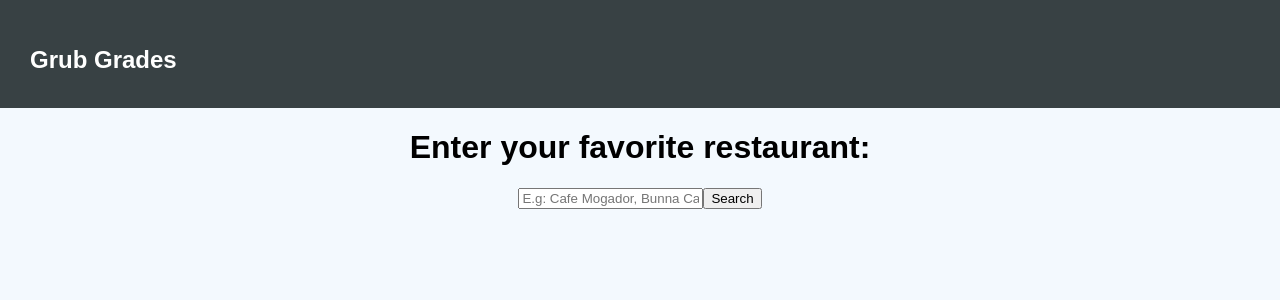
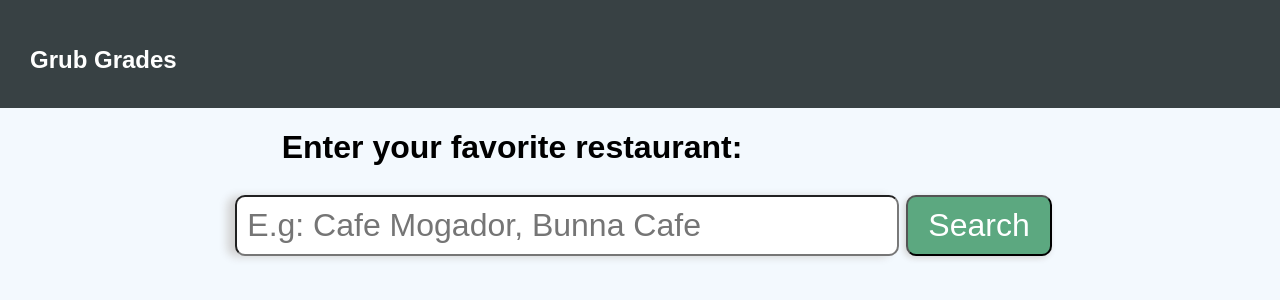
Before and after one commit to Mk-Etlinger/grub-grades, a React (Create React App) app: page / in a window 1280 px wide. Shown: the top 300 px of the page. Built offline with nearby package versions, Linux system fonts and the light colour scheme.

Commit message:
add temp style

```diff
--- a/src/components/Search.js
+++ b/src/components/Search.js
@@ -3,16 +3,39 @@ import React from 'react';
 const Search = ({ handleOnSearchCB, onChangeCB, value }) => {
     return (
         <div>
-            <h1>Enter your favorite restaurant:</h1>
+            <h1 style={ h1Style }>Enter your favorite restaurant:</h1>
             <form onSubmit={ handleOnSearchCB }>
-                <input type="text"
+                <input style={ searchStyle } type="text"
                     onChange={ onChangeCB }
                     value={ value }
                     placeholder='E.g: Cafe Mogador, Bunna Cafe' />
-                <input type="submit" value='Search' />
+                <input style={ buttonStyle } type="submit" value='Search' />
             </form>
         </div>
     )
 }
 
 export default Search;
+
+const searchStyle = {
+    width: '50%',
+    fontSize: '2em',
+    padding: '10px',
+    margin: '7px',
+    borderRadius: '10px',
+    boxShadow: '-8px 1px 8px lightGrey',
+
+}
+
+const h1Style = {
+    marginRight: '20%',
+}
+
+const buttonStyle = {
+    fontSize: '2em',
+    borderRadius: '10px',
+    color: '#ffffff',
+    background: '#5ca880',
+    padding: '10px 20px 10px 20px',
+    boxShadow: '-2px 2px 6px lightGrey',
+}
```
